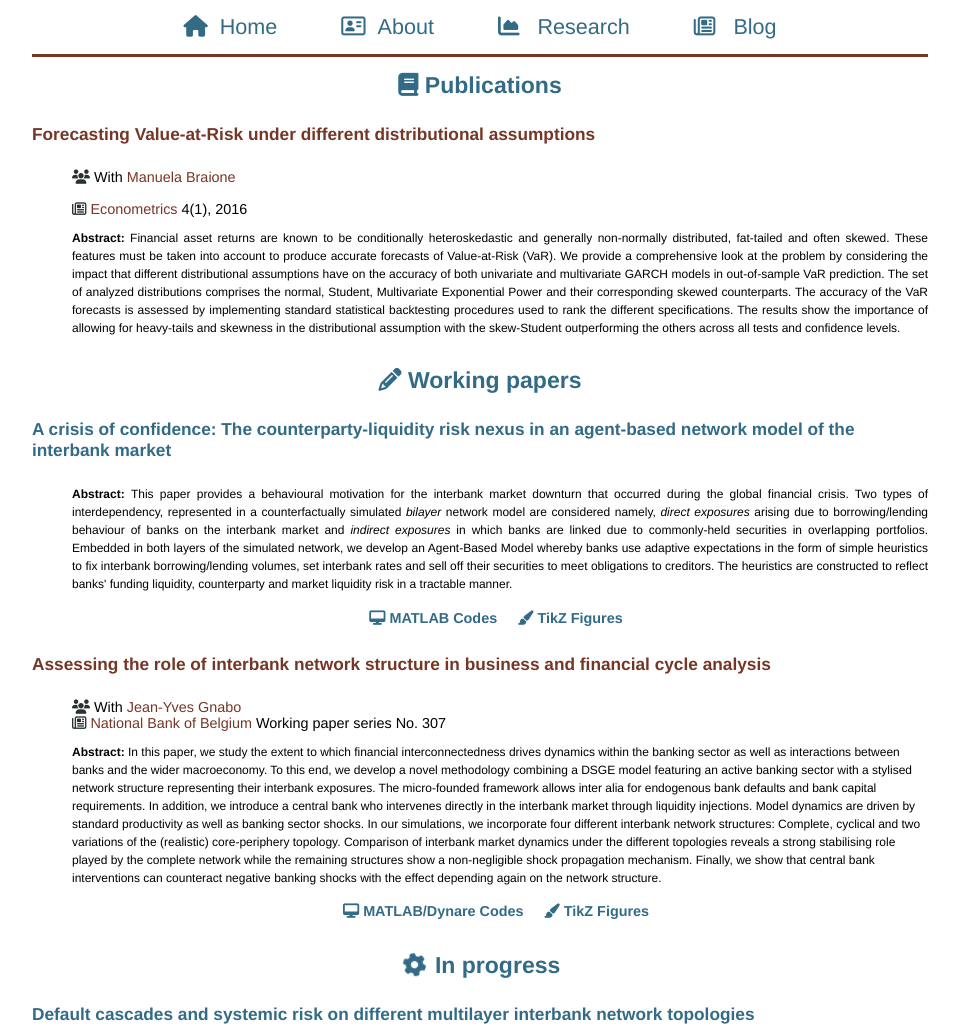
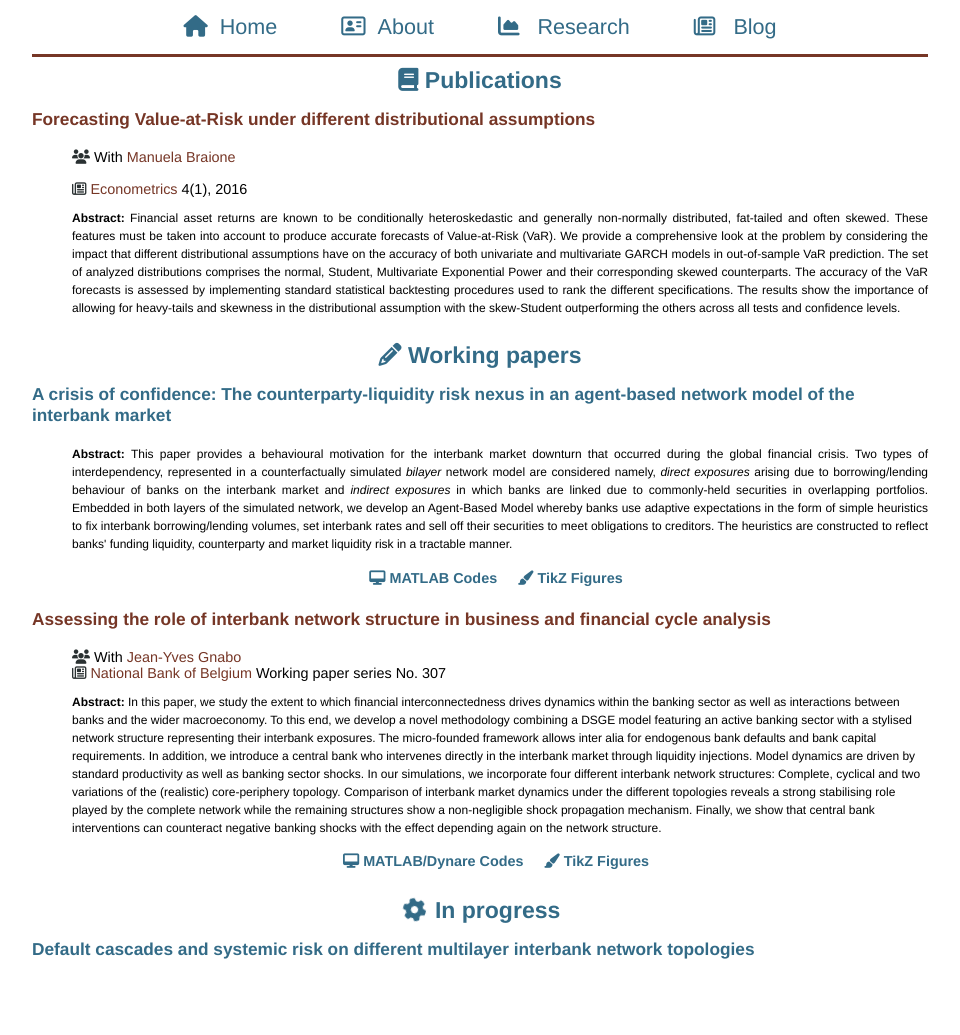
Before and after one commit to nscholtes/nscholtes.github.io, a Jekyll site: the page built from research.html, in a window 1280 px wide. Shown: the whole page, without its empty margins (160-1120 px from the left). Built offline with Jekyll 4.4.1, drawn with Linux system fonts in a browser that asks for light colours; nearby versions of some CDN libraries; after the commit the page ends 965 px from its top, so only the background shows below that.

Commit message:
Update main_alt.css

```diff
--- a/css/main_alt.css
+++ b/css/main_alt.css
@@ -27,12 +27,12 @@
     text-align: center;
     font-weight: bold;
     color: #336B87;
-    padding: 15px 0 15px 0;
+    padding: 10px 0 10px 0;
   }
   h3 {
     font-size: 1.2em;
     color: #336B87;
-    padding: 10px 0 10px 0;
+    padding: 5px 0 5px 0;
   }
   #subheading {
     font-weight: normal;
```
